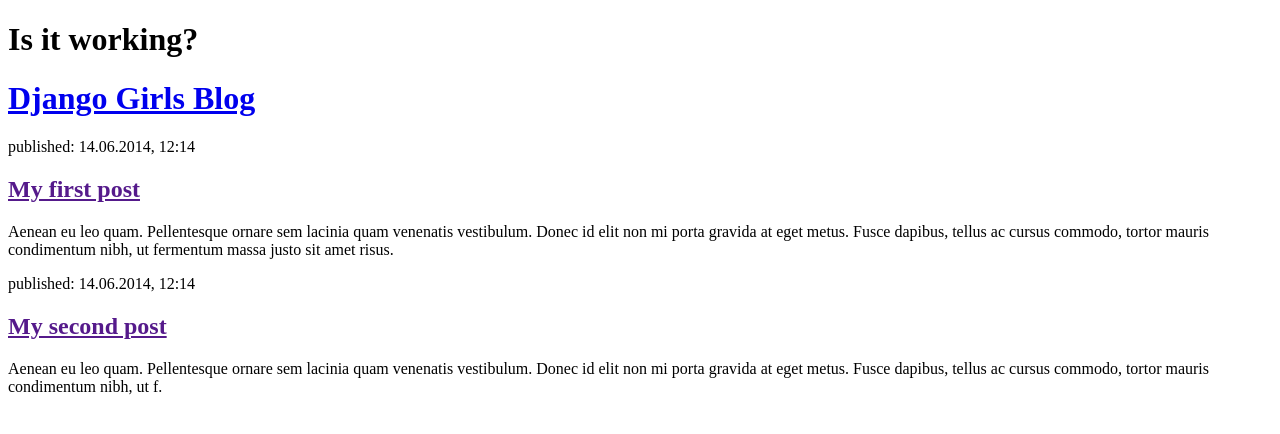
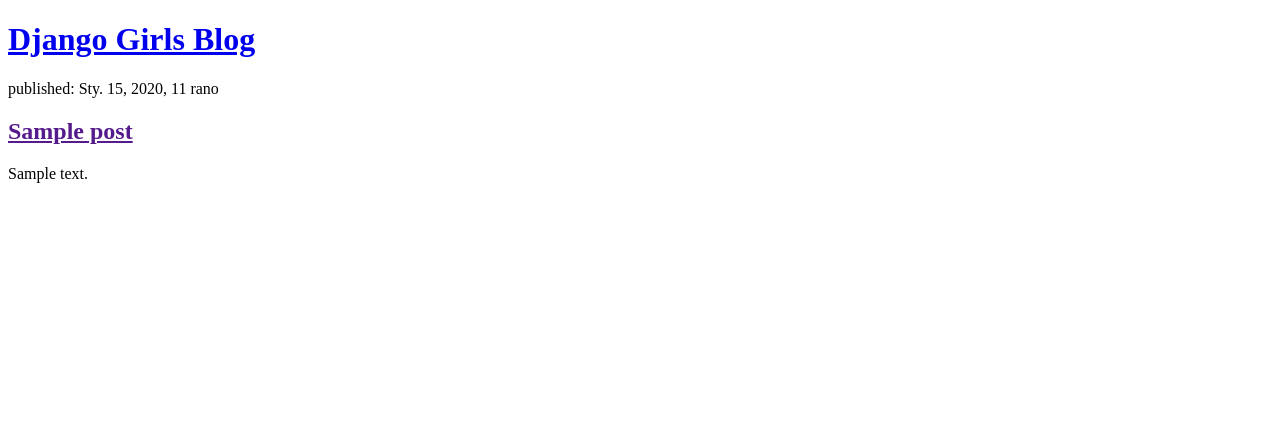
Before and after one commit to JacekRuszkowski/django_start, a Django app: page / in a window 1280 px wide. Shown: the top 434 px of the page. Run offline with Django 3.2, Linux system fonts and the light colour scheme; tables that the repository leaves empty hold one stand-in row (values such as "Sample post").

Commit message:
django_start_1

```diff
--- a/wwwapp/blog/templates/blog/post_list.html
+++ b/wwwapp/blog/templates/blog/post_list.html
@@ -4,21 +4,17 @@
         <title>Django Girls blog</title>
     </head>
     <body>
-    <h1>Is it working?</h1>
+
         <div>
             <h1><a href="/">Django Girls Blog</a></h1>
         </div>
+        {% for post in posts %}
+        <div>
+           <p>published: {{ post.published_date }}</p>
+            <h2><a href="">{{ post.title }}</a></h2>
+            <p>{{ post.text|linebreaksbr }}</p>
+        </div>
+        {% endfor %}
 
-        <div>
-            <p>published: 14.06.2014, 12:14</p>
-            <h2><a href="">My first post</a></h2>
-            <p>Aenean eu leo quam. Pellentesque ornare sem lacinia quam venenatis vestibulum. Donec id elit non mi porta gravida at eget metus. Fusce dapibus, tellus ac cursus commodo, tortor mauris condimentum nibh, ut fermentum massa justo sit amet risus.</p>
-        </div>
-
-        <div>
-            <p>published: 14.06.2014, 12:14</p>
-            <h2><a href="">My second post</a></h2>
-            <p>Aenean eu leo quam. Pellentesque ornare sem lacinia quam venenatis vestibulum. Donec id elit non mi porta gravida at eget metus. Fusce dapibus, tellus ac cursus commodo, tortor mauris condimentum nibh, ut f.</p>
-        </div>
     </body>
 </html>
--- a/wwwapp/blog/views.py
+++ b/wwwapp/blog/views.py
@@ -1,5 +1,6 @@
 from django.shortcuts import render
-
+from django.utils import timezone
+from .models import Post
 # Create your views here.
 
 # from django.shortcuts import render
@@ -12,4 +13,5 @@
 #     return render(request, 'blog/test.html', template_data)
 
 def post_list(request):
-    return render(request, 'blog/post_list.html', {})
+    posts = Post.objects.filter(published_date__lte=timezone.now()).order_by('published_date')
+    return render(request, 'blog/post_list.html', {'posts': posts})
```
